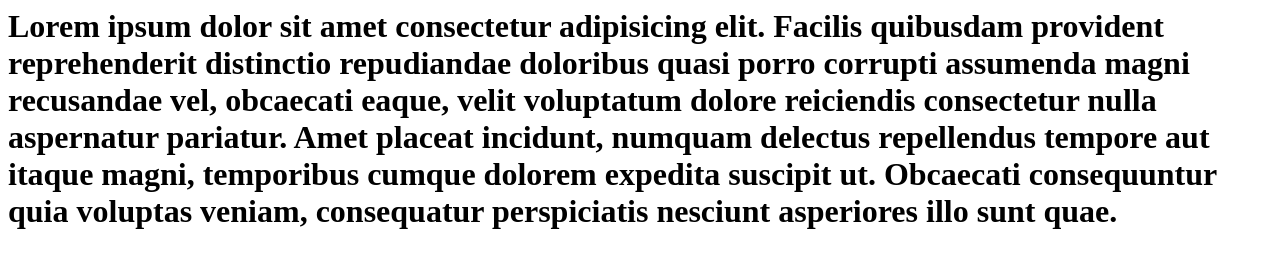
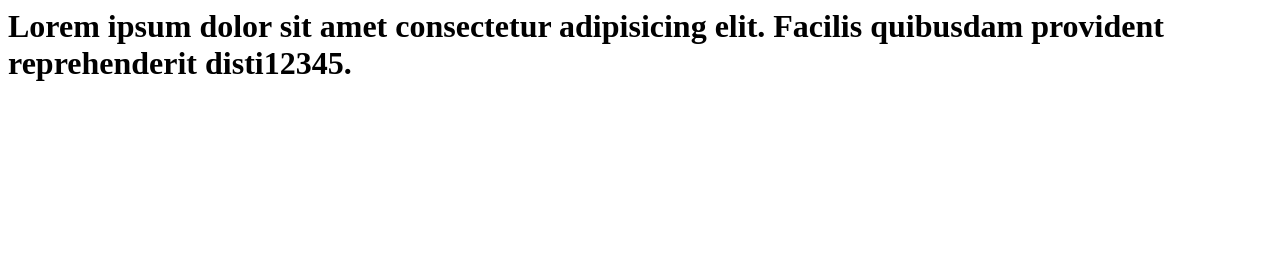
Before and after one commit to Rajshree5757/test2, a plain HTML site: page index.html in a window 1280 px wide. Drawn offline with Linux system fonts and the light colour scheme.

Commit message:
deleting lines

```diff
--- a/index.html
+++ b/index.html
@@ -1 +1 @@
-<h1>Lorem ipsum dolor sit amet consectetur adipisicing elit. Facilis quibusdam provident reprehenderit distinctio repudiandae doloribus quasi porro corrupti assumenda magni recusandae vel, obcaecati eaque, velit voluptatum dolore reiciendis consectetur nulla aspernatur pariatur. Amet placeat incidunt, numquam delectus repellendus tempore aut itaque magni, temporibus cumque dolorem expedita suscipit ut. Obcaecati consequuntur quia voluptas veniam, consequatur perspiciatis nesciunt asperiores illo sunt quae.</h1>
+<h1>Lorem ipsum dolor sit amet consectetur adipisicing elit. Facilis quibusdam provident reprehenderit disti12345.</h1>
```
